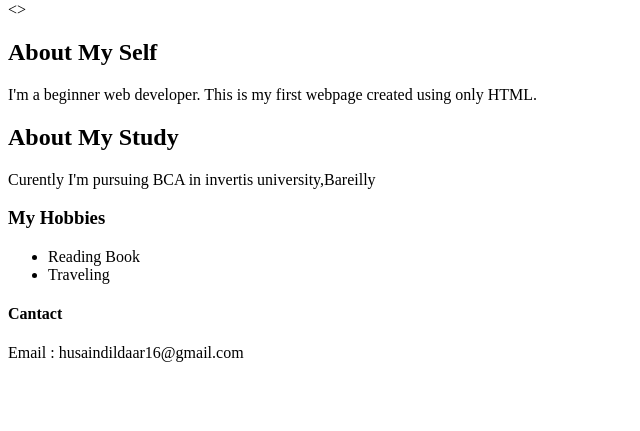
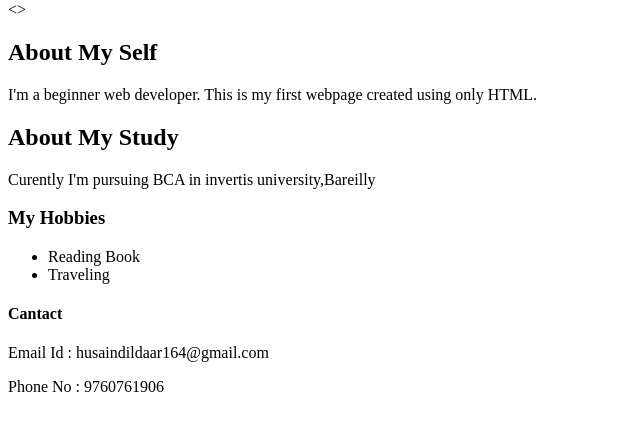
Before and after one commit to Dildaar1234/My-First-webpage, a plain HTML site: page first webpage.html in a window 1280 px wide. Shown: the part 79-510 px from the top of the page, without its empty margins (0-640 px from the left). Drawn offline with Linux system fonts and the light colour scheme.

Commit message:
Update first webpage.html

```diff
--- a/first webpage.html
+++ b/first webpage.html
@@ -22,7 +22,8 @@
             <li>Traveling</li>
         </ul>
         <h4>Cantact </h4>
-        <p>Email : husaindildaar16@gmail.com</p>
+        <p>Email Id : husaindildaar164@gmail.com</p>
+        <p>Phone No : 9760761906</p>
     </section>
 </body>
 </html>
```
